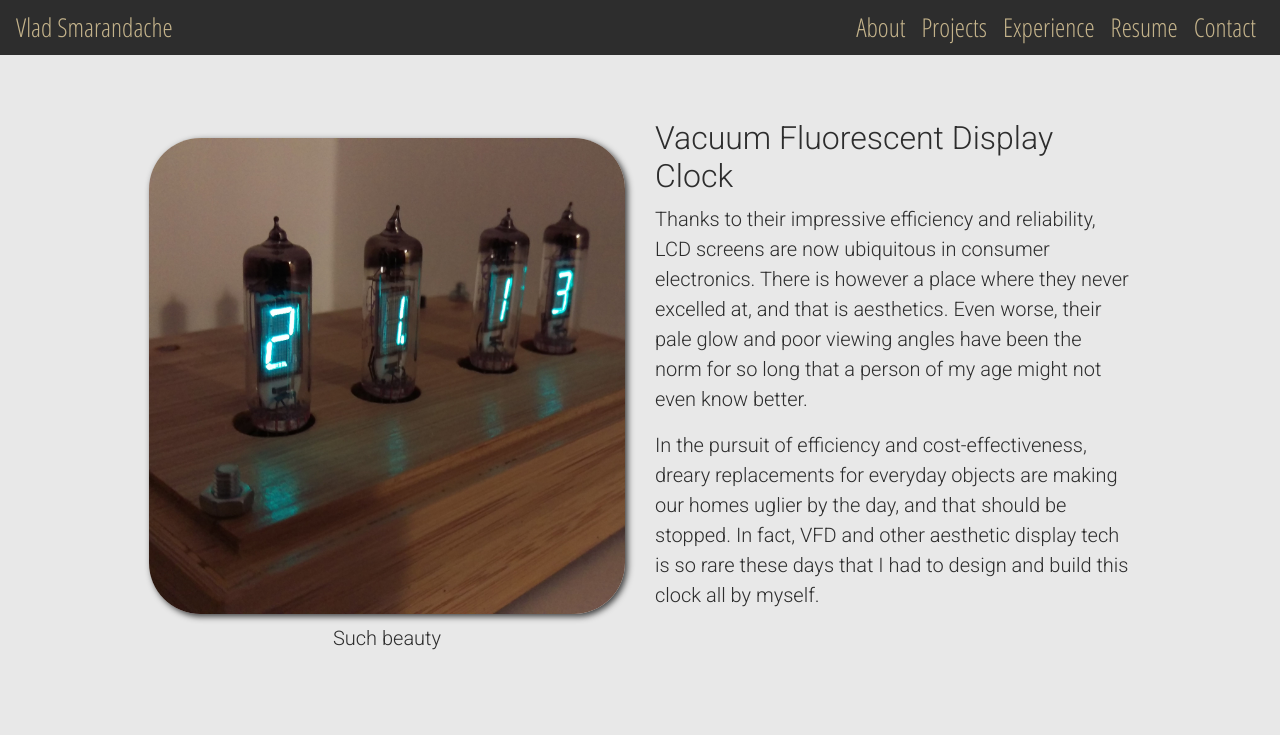
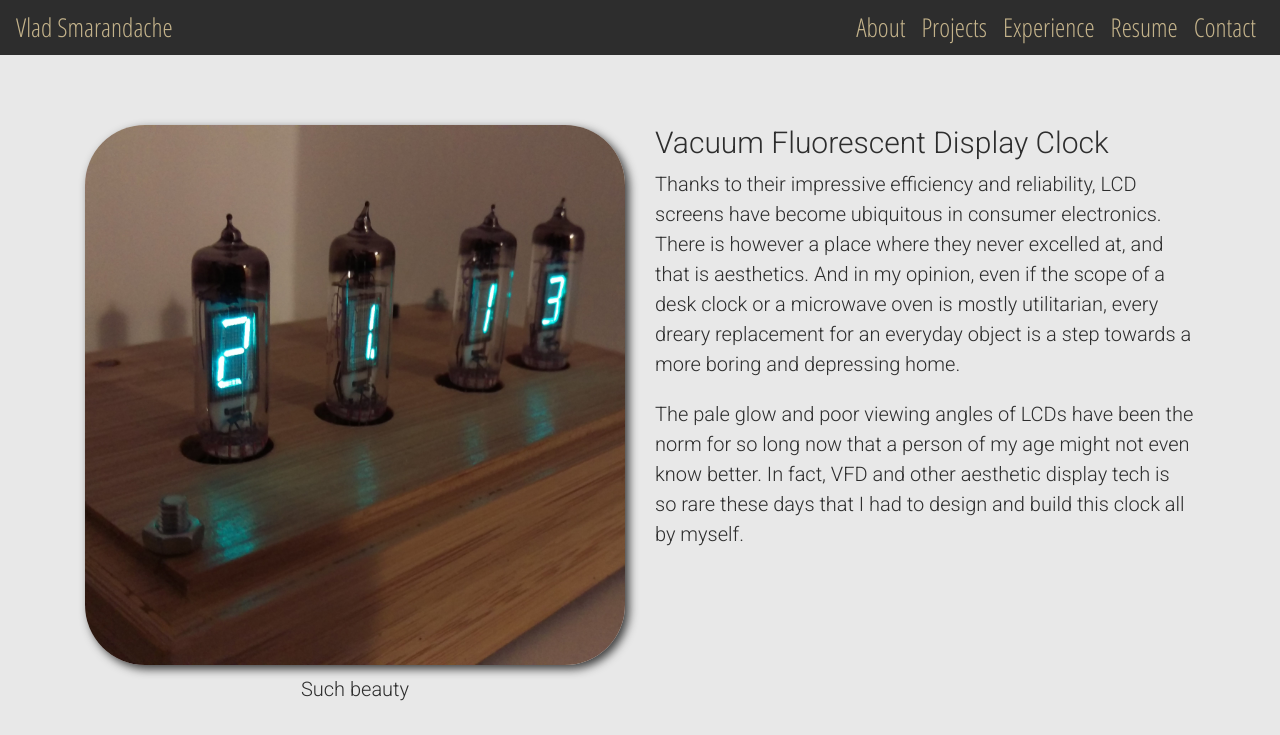
Before and after one commit to VSMCV/vsmcv.github.io, a plain HTML site: page VFD Clock.html in a window 1280 px wide. Shown: the top 735 px of the page. Drawn offline with nearby package versions, Linux system fonts and the light colour scheme.

Commit message:
Adjust grid layout

```diff
--- a/VFD Clock.html
+++ b/VFD Clock.html
@@ -55,11 +55,11 @@
 						<h2>Vacuum Fluorescent Display Clock</h2>
 
 						<p>
-						Thanks to their impressive efficiency and reliability, LCD screens are now ubiquitous in consumer electronics. There is however a place where they never excelled at, and that is aesthetics. Even worse, their pale glow and poor viewing angles have been the norm for so long that a person of my age might not even know better.
+						Thanks to their impressive efficiency and reliability, LCD screens have become ubiquitous in consumer electronics. There is however a place where they never excelled at, and that is aesthetics. And in my opinion, even if the scope of a desk clock or a microwave oven is mostly utilitarian, every dreary replacement for an everyday object is a step towards a more boring and depressing home.
 						</p>
 
 						<p>
-						In the pursuit of efficiency and cost-effectiveness, dreary replacements for everyday objects are making our homes uglier by the day, and that should be stopped. In fact, VFD and other aesthetic display tech is so rare these days that I had to design and build this clock all by myself.
+						The pale glow and poor viewing angles of LCDs have been the norm for so long now that a person of my age might not even know better. In fact, VFD and other aesthetic display tech is so rare these days that I had to design and build this clock all by myself.
 						</p>
 					</div>
 				</div>
--- a/css/main.css
+++ b/css/main.css
@@ -30,26 +30,23 @@ body
 
 div.section
 {
-    margin: 5vw;
-}
-div.back-to-top
-{
-    margin-bottom: 2vw;
-}
-
-div.row
-{
-    margin-top: 2vw;
+    margin-top: 50px;
+    margin-bottom: 50px;
 }
 
 h2
 {
-    font-size: 160%;
+    margin-top: 20px;
+    font-size: 150%;
+}
+p
+{
+    margin-bottom: 20px;
 }
 figure
 {
-    position: relative;
-    top: 19px;
+    margin-top: 20px;
+    margin-bottom: 20px;
 }
 figure.leftfigure
 {
@@ -93,8 +90,8 @@ div.back-to-top a
 
 img
 {
-    border-radius: 4vw;
-    box-shadow: 0.2vw 0.2vw 0.5vw #3d3d3d;
+    border-radius: 60px;
+    box-shadow: 4px 4px 10px #3d3d3d;
     display: block;
     margin: 0 auto;
 }
@@ -102,7 +99,6 @@ figcaption
 {
     text-align: center;
     margin-top: 9px;
-    margin-bottom: 40px;
 }
 
 nav
```
Also changed, not shown: index.html (+6 -6 lines).
